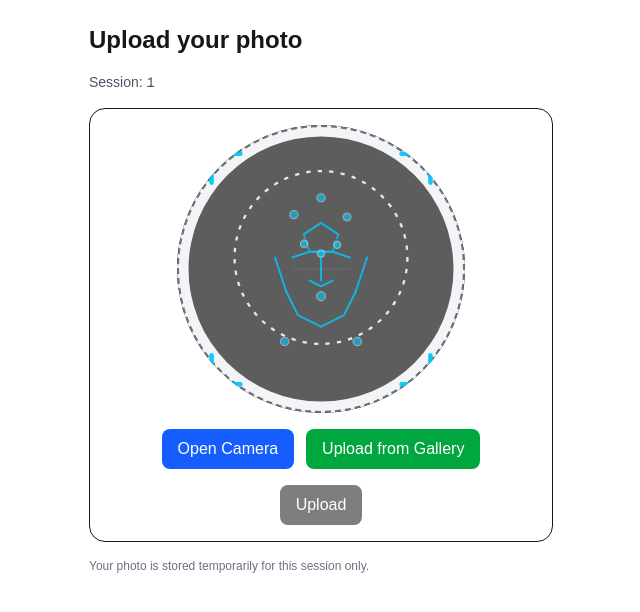
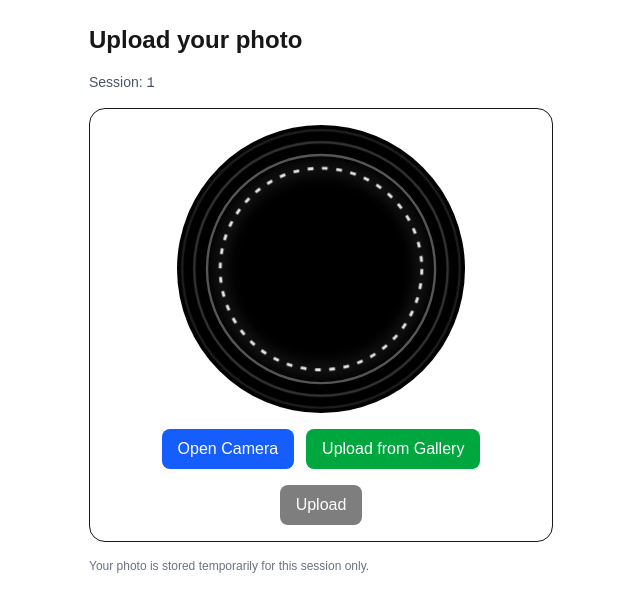
Before and after one commit to codingmaster094/latest-skin-scan-app, a Next.js app: page /upload/1 in a window 1280 px wide. Shown: the top 612 px of the page, without its empty margins (319-959 px from the left). Built offline with nearby package versions, Linux system fonts and the light colour scheme.

Commit message:
add photo shape

```diff
--- a/app/upload/[sessionId]/page.jsx
+++ b/app/upload/[sessionId]/page.jsx
@@ -49,7 +49,9 @@ export default function MobileUploadPage({ params }) {
       setMsg("");
     } catch (err) {
       console.error("Camera start error", err);
-      setMsg("Could not start camera — permission denied or no front camera available.");
+      setMsg(
+        "Could not start camera — permission denied or no front camera available."
+      );
     }
   }
 
@@ -96,12 +98,16 @@ export default function MobileUploadPage({ params }) {
     ctx.closePath();
     ctx.fill();
 
-    const blob = await new Promise((res) => canvas.toBlob(res, "image/jpeg", 0.92));
+    const blob = await new Promise((res) =>
+      canvas.toBlob(res, "image/jpeg", 0.92)
+    );
     if (!blob) {
       setMsg("Failed to capture image.");
       return;
     }
-    const capturedFile = new File([blob], `capture-${Date.now()}.jpg`, { type: "image/jpeg" });
+    const capturedFile = new File([blob], `capture-${Date.now()}.jpg`, {
+      type: "image/jpeg",
+    });
 
     setFile(capturedFile);
     stopCamera();
@@ -124,7 +130,10 @@ export default function MobileUploadPage({ params }) {
     try {
       const fd = new FormData();
       fd.append("file", file);
-      const res = await fetch(`/api/upload/${sessionId}`, { method: "POST", body: fd });
+      const res = await fetch(`/api/upload/${sessionId}`, {
+        method: "POST",
+        body: fd,
+      });
       if (!res.ok) {
         const err = await res.json().catch(() => ({}));
         throw new Error(err?.error || `Upload failed (${res.status})`);
@@ -142,122 +151,220 @@ export default function MobileUploadPage({ params }) {
   return (
     <main className="p-6 max-w-lg mx-auto">
       <h1 className="text-2xl font-semibold mb-4">Upload your photo</h1>
-      <p className="text-sm text-gray-600 mb-4">Session: <span className="font-mono">{sessionId}</span></p>
+      <p className="text-sm text-gray-600 mb-4">
+        Session: <span className="font-mono">{sessionId}</span>
+      </p>
 
-      <form onSubmit={handleSubmit} className="space-y-4 border rounded-2xl p-4">
-        <input type="file" accept="image/*" capture="user" ref={cameraInputRef} onChange={(e) => setFile(e.target.files?.[0] || null)} className="hidden" />
-        <input type="file" accept="image/*" ref={galleryInputRef} onChange={handleGalleryFile} className="hidden" />
+      <form
+        onSubmit={handleSubmit}
+        className="space-y-4 border rounded-2xl p-4"
+      >
+        <input
+          type="file"
+          accept="image/*"
+          capture="user"
+          ref={cameraInputRef}
+          onChange={(e) => setFile(e.target.files?.[0] || null)}
+          className="hidden"
+        />
+        <input
+          type="file"
+          accept="image/*"
+          ref={galleryInputRef}
+          onChange={handleGalleryFile}
+          className="hidden"
+        />
 
         <div className="relative w-full flex justify-center">
-          {!streaming && (
+          {/* {!streaming && (
             <div className="w-72 h-72 bg-gray-100 rounded-full flex items-center justify-center border-2 border-dashed text-sm z-10 text-gray-500 absolute left-1/2 top-1/2 transform -translate-x-1/2 -translate-y-1/2">
 
             </div>
-          )}
+          )} */}
           <div className="relative w-72 h-72 rounded-full overflow-hidden bg-black">
+    {/* Video Element */}
     <video
-              ref={videoRef}
-              className={`absolute inset-0 w-full h-full object-cover ${streaming ? "" : "hidden"}`}
-              playsInline muted autoPlay
-              style={frontCamera ? { transform: "scaleX(-1)" } : undefined}
+      ref={videoRef} // Assuming videoRef is defined elsewhere
+      className={`absolute inset-0 w-full h-full object-cover ${
+        streaming ? "" : "hidden"
+      }`} // Assuming streaming is defined elsewhere
+      playsInline
+      muted
+      autoPlay
+      style={frontCamera ? { transform: "scaleX(-1)" } : undefined} // Assuming frontCamera is defined elsewhere
     />
+
+    {/* Overlay Container with SVG and CSS */}
     <div className="absolute inset-0 pointer-events-none z-20">
-              <svg viewBox="0 0 100 100" preserveAspectRatio="xMidYMid slice" className="w-full h-full">
+      <svg
+        viewBox="0 0 100 100"
+        // FIX: The key change is here. 'none' will force the content to stretch and fill,
+        // which can lead to an oval shape if the container is not perfectly square in the browser.
+        // We will change it to 'xMidYMid meet' to ensure the aspect ratio is maintained,
+        // which helps keep the circles perfectly round, even if the aspect ratio was broken before.
+        preserveAspectRatio="xMidYMid meet"
+        className="w-full h-full"
+      >
         <defs>
-                  <mask id="hole">
+          {/* Mask to create the 'hole' effect */}
+          <mask id="hole-mask">
             <rect width="100" height="100" fill="black" />
-                    <circle cx="50" cy="50" r="46" fill="white" />
+            <circle cx="50" cy="50" r="40" fill="white" />
           </mask>
 
-                  <filter id="glow" x="-50%" y="-50%" width="200%" height="200%">
-                    <feGaussianBlur stdDeviation="1.6" result="blur" />
-                    <feMerge><feMergeNode in="blur" /><feMergeNode in="SourceGraphic" /></feMerge>
+          {/* Filter for the glow effect on the inner dashed circle */}
+          <filter
+            id="glow-filter"
+            x="-50%"
+            y="-50%"
+            width="200%"
+            height="200%"
+          >
+            <feGaussianBlur stdDeviation="2.5" result="blur" />
+            <feMerge>
+              <feMergeNode in="blur" />
+              <feMergeNode in="SourceGraphic" />
+            </feMerge>
           </filter>
         </defs>
-                <rect width="100" height="100" fill="rgba(0,0,0,0.62)" mask="url(#hole)" />
-                <circle cx="50" cy="46" r="30" fill="none" stroke="rgba(255,255,255,0.85)" strokeDasharray="1.5 2.5" strokeWidth="0.8" transform="" />
-                <g stroke="rgba(0,200,255,0.95)" strokeWidth="1.6" fill="none">
-                  <path d="M12 20 L12 10 L22 10" strokeLinecap="round" />
-                  <path d="M88 20 L88 10 L78 10" strokeLinecap="round" />
-                  <path d="M12 80 L12 90 L22 90" strokeLinecap="round" />
-                  <path d="M88 80 L88 90 L78 90" strokeLinecap="round" />
-                </g>
-                <g stroke="rgba(0,200,255,0.85)" strokeWidth="0.7" fill="none" strokeLinecap="round" strokeLinejoin="round" opacity="0.95">
-                  <polyline points="38,58 42,66 50,70 58,66 62,58" />
-                  <polyline points="34,46 36,52 38,58" />
-                  <polyline points="66,46 64,52 62,58" />
-                  <polyline points="50,46 50,54" />
-                  <polyline points="46,54 50,56 54,54" />
-                  <polyline points="40,46 46,44 50,44 54,44 60,46" />
-                  <polyline points="44,38 50,34 56,38" />
-                  <polyline points="44,38 46,44 50,44 54,44 56,38" strokeDasharray="1.2 1.2" opacity="0.8" />
-                </g>
-                <g id="keypoints" fill="rgba(0,200,255,0.95)" stroke="white" strokeWidth="0.2">
-                  <circle className="kp" cx="44" cy="38" r="0.9" />
-                  <circle className="kp" cx="50" cy="34" r="0.9" />
-                  <circle className="kp" cx="56" cy="38" r="0.9" />
-                  <circle className="kp" cx="46" cy="44" r="0.9" />
-                  <circle className="kp" cx="54" cy="44" r="0.9" />
-                  <circle className="kp" cx="50" cy="46" r="0.95" />
-                  <circle className="kp" cx="50" cy="56" r="1.0" />
-                  <circle className="kp" cx="42" cy="66" r="0.9" />
-                  <circle className="kp" cx="58" cy="66" r="0.9" />
-                </g>
-                <g stroke="rgba(255,255,255,0.06)" strokeWidth="0.6">
-                  <line x1="40" y1="50" x2="60" y2="50" />
-                </g>
+
+        {/* 1. The dark background with the hole */}
+        <rect
+          width="100"
+          height="100"
+          fill="rgba(0,0,0,0.9)"
+          mask="url(#hole-mask)"
+        />
+
+        {/* 2. Three faint, solid, pulsating circles (The 'kp' elements) */}
+        {/* These create the soft, radiating rings around the main dashed circle */}
+        <circle
+          className="kp"
+          cx="50"
+          cy="50" // Changed back to 50 for perfect center alignment
+          r="38" // Slightly larger than the dashed circle (r=35)
+          fill="none"
+          stroke="rgba(255,255,255,0.4)"
+          strokeWidth="0.8"
+        />
+        <circle
+          className="kp"
+          cx="50"
+          cy="50" // Changed back to 50 for perfect center alignment
+          r="42" // Second pulsating ring
+          fill="none"
+          stroke="rgba(255,255,255,0.25)"
+          strokeWidth="0.8"
+        />
+        <circle
+          className="kp"
+          cx="50"
+          cy="50" // Changed back to 50 for perfect center alignment
+          r="46" // Third pulsating ring
+          fill="none"
+          stroke="rgba(255,255,255,0.15)"
+          strokeWidth="0.8"
+        />
+
+        {/* 3. The main glowing, dashed circle */}
+        <circle
+          cx="50"
+          cy="50" // Changed back to 50 for perfect center alignment
+          r="35"
+          fill="none"
+          stroke="rgba(255,255,255,0.9)"
+          stroke-dasharray="2 3"
+          stroke-width="1"
+          filter="url(#glow-filter)"
+        />
       </svg>
+
+      {/* CSS Styles */}
       <style>{`
         .kp {
           transform-origin: center;
           animation: kpPulse 1.6s infinite ease-in-out;
         }
+        /* Stagger the animation start time for a ripple effect */
+        /* Note: The nth-child selector works based on the order of elements in the SVG */
         .kp:nth-child(2) { animation-delay: 0.05s; }
         .kp:nth-child(3) { animation-delay: 0.1s; }
-                .kp:nth-child(4) { animation-delay: 0.15s; }
-                .kp:nth-child(5) { animation-delay: 0.2s; }
-                .kp:nth-child(6) { animation-delay: 0.25s; }
+
         @keyframes kpPulse {
           0% { transform: scale(1); opacity: 1; }
-                  50% { transform: scale(1.6); opacity: 0.6; }
+          50% { transform: scale(1.05); opacity: 0.8; } /* Adjusted scale for a subtle pulse */
           100% { transform: scale(1); opacity: 1; }
         }
       `}</style>
     </div>
 </div>
-
         </div>
 
         <canvas ref={canvasRef} className="hidden" />
 
         <div className="flex gap-3 justify-center">
           {!streaming ? (
-            <button type="button" onClick={startCamera} className="px-4 py-2 rounded-lg bg-blue-600 text-white">Open Camera</button>
+            <button
+              type="button"
+              onClick={startCamera}
+              className="px-4 py-2 rounded-lg bg-blue-600 text-white"
+            >
+              Open Camera
+            </button>
           ) : (
-            <button type="button" onClick={capturePhoto} className="px-4 py-2 rounded-lg bg-yellow-500 text-black">Capture (inside circle)</button>
+            <button
+              type="button"
+              onClick={capturePhoto}
+              className="px-4 py-2 rounded-lg bg-yellow-500 text-black"
+            >
+              Capture (inside circle)
+            </button>
           )}
 
-          <button type="button" onClick={() => galleryInputRef.current?.click()} className="px-4 py-2 rounded-lg bg-green-600 text-white">Upload from Gallery</button>
+          <button
+            type="button"
+            onClick={() => galleryInputRef.current?.click()}
+            className="px-4 py-2 rounded-lg bg-green-600 text-white"
+          >
+            Upload from Gallery
+          </button>
 
           {streaming && (
-            <button type="button" onClick={stopCamera} className="px-4 py-2 rounded-lg bg-red-600 text-white">Close Camera</button>
+            <button
+              type="button"
+              onClick={stopCamera}
+              className="px-4 py-2 rounded-lg bg-red-600 text-white"
+            >
+              Close Camera
+            </button>
           )}
         </div>
 
         {preview && (
           <div className="flex justify-center mb-2 mt-3">
-            <img src={preview} alt="preview" className="w-40 h-40 rounded-full object-cover border-4 border-gray-300" />
+            <img
+              src={preview}
+              alt="preview"
+              className="w-40 h-40 rounded-full object-cover border-4 border-gray-300"
+            />
           </div>
         )}
 
         <div className="flex justify-center">
-          <button disabled={busy || !file} className="px-4 py-2 rounded-lg bg-black text-white disabled:opacity-50">{busy ? "Uploading..." : "Upload"}</button>
+          <button
+            disabled={busy || !file}
+            className="px-4 py-2 rounded-lg bg-black text-white disabled:opacity-50"
+          >
+            {busy ? "Uploading..." : "Upload"}
+          </button>
         </div>
 
         {msg && <div className="text-sm mt-1 text-center">{msg}</div>}
       </form>
 
-      <p className="text-xs text-gray-500 mt-4">Your photo is stored temporarily for this session only.</p>
+      <p className="text-xs text-gray-500 mt-4">
+        Your photo is stored temporarily for this session only.
+      </p>
     </main>
   );
 }
```
Lines whose indentation alone changed are shown as unchanged.
